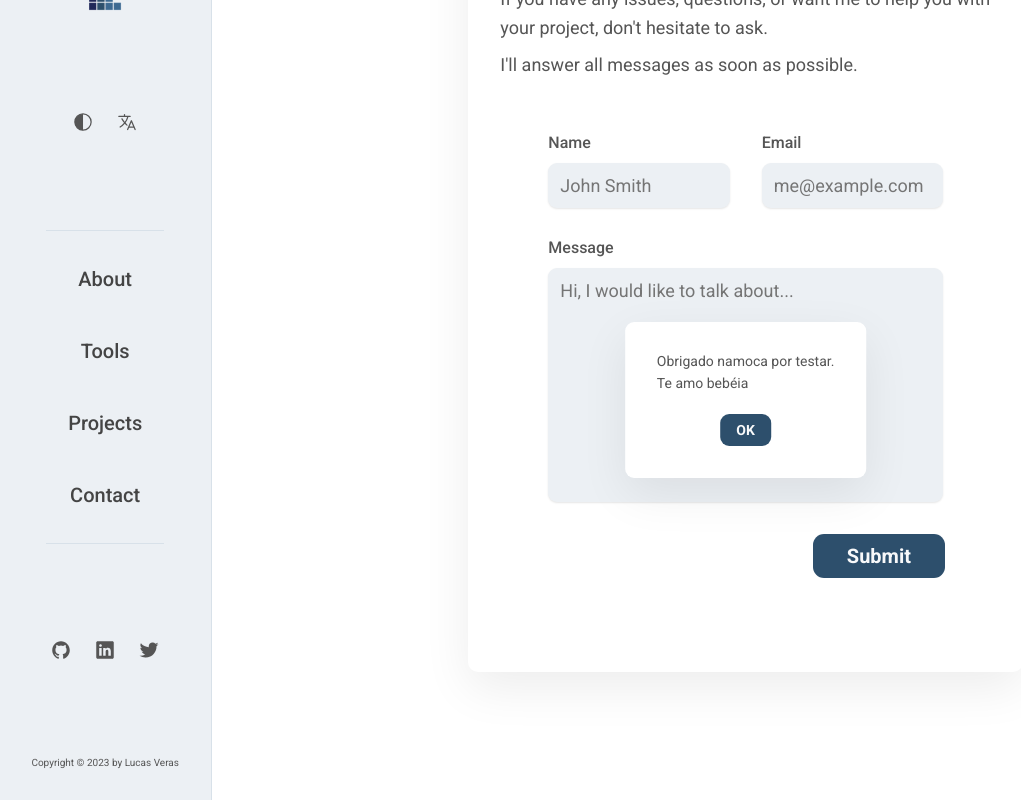
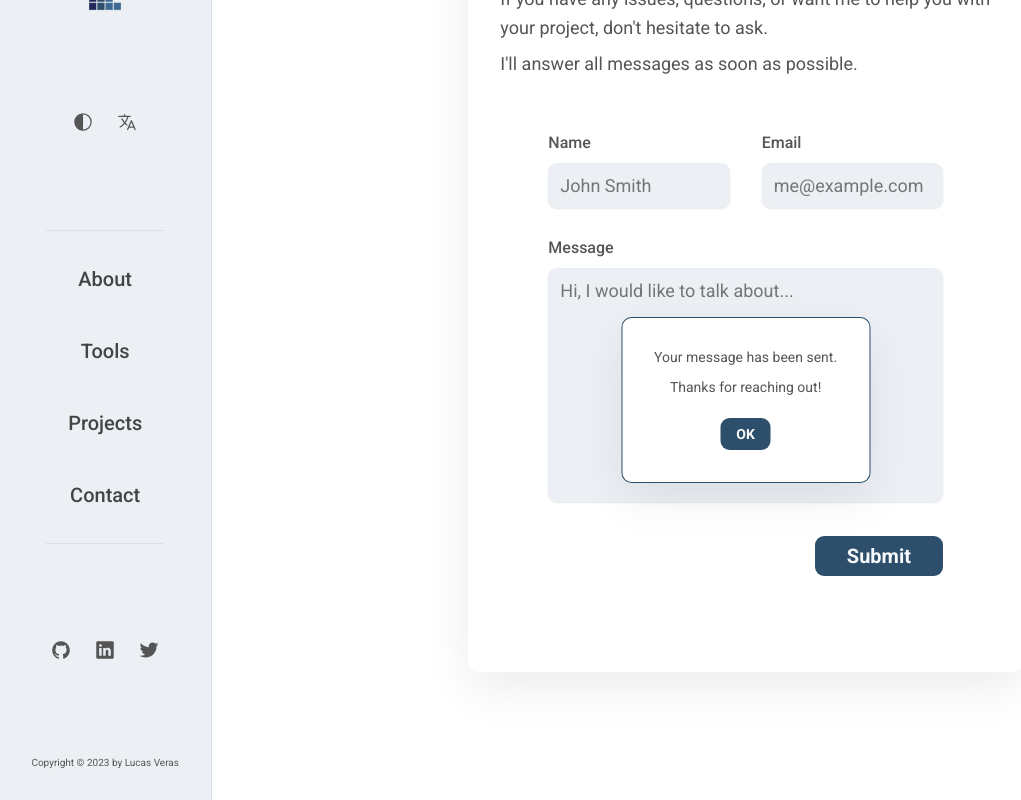
Before and after one commit to verasls/lveras.com, a React (Create React App) app: page / in a window 1280 px wide. Both pictures are taken after typing "Sample", "name@example.com", "Sample" into the empty fields and a click on the button "Submit". Shown: the part 58-858 px from the top of the page, without its empty margins (1-1022 px from the left). Built offline with nearby package versions, Linux system fonts and the light colour scheme; some icons are missing.

Commit message:
Close modal on escape key press and re-style de modal

```diff
--- a/src/components/Contact.css
+++ b/src/components/Contact.css
@@ -94,12 +94,27 @@ textarea {
   z-index: 9999;
 }
 
+.contact-form__modal:focus {
+  outline: none;
+  box-shadow: 0 0 0 1px var(--logo-blue-2), 0 1.6rem 4.8rem rgba(0, 0, 0, 0.075);
+}
+
 .contact-form__modal.open {
   opacity: 1;
 }
 
-.modal__text {
+.txt__container {
+  display: flex;
+  flex-direction: column;
+  justify-content: center;
+  align-items: center;
+  height: 100%;
+  gap: 0.8rem;
+}
+
+.modal__txt {
   font-size: 1.4rem;
+  text-align: center;
 }
 
 .btn__container {
--- a/src/components/Contact.js
+++ b/src/components/Contact.js
@@ -1,4 +1,4 @@
-import { useState, useRef } from "react";
+import { useState, useRef, useEffect } from "react";
 
 import "./Contact.css";
 
@@ -7,7 +7,7 @@ export function Contact() {
     <section className="section-contact" id="contact">
       <div className="contact-form__card">
         <span className="subheading">Contact-me</span>
-        <h2>Thanks for reaching out! How can I help you?</h2>
+        <h2>How can I help you?</h2>
 
         <p className="text">
           If you have any issues, questions, or want me to help you with your
@@ -25,7 +25,6 @@ function ContactForm() {
   const [name, setName] = useState("");
   const [email, setEmail] = useState("");
   const [message, setMessage] = useState("");
-
   const [isModalOpen, setModalOpen] = useState(false);
 
   const submitButtonRef = useRef(null);
@@ -33,19 +32,16 @@ function ContactForm() {
   function handleSubmit(e) {
     e.preventDefault();
 
-    if (e.nativeEvent.submitter === e.target.elements.submitButton) {
-      if (name && email && message) {
-        setName("");
-        setEmail("");
-        setMessage("");
-
-        setModalOpen(true);
-      }
+    if (name && email && message) {
+      setName("");
+      setEmail("");
+      setMessage("");
+      setModalOpen(true);
     }
   }
 
   return (
-    <form className="contact-form" onSubmit={handleSubmit} noValidate>
+    <form className="contact-form" onSubmit={handleSubmit}>
       <div className="contact-form__name">
         <label htmlFor="name">Name</label>
         <input
@@ -101,10 +97,31 @@ function ContactForm() {
 }
 
 function ContactModal({ isModalOpen, setModalOpen }) {
+  const modalRef = useRef(null);
+
+  useEffect(() => {
+    if (isModalOpen && modalRef.current) {
+      modalRef.current.focus();
+    }
+  }, [isModalOpen]);
+
+  function handleKeyDown(e) {
+    if (e.key === "Escape") {
+      setModalOpen(false);
+    }
+  }
+
   return (
-    <div className={`contact-form__modal${isModalOpen ? " open" : ""}`}>
-      <p className="modal__text">Obrigado namoca por testar.</p>
-      <p className="modal__text">Te amo bebéia</p>
+    <div
+      className={`contact-form__modal${isModalOpen ? " open" : ""}`}
+      onKeyDown={handleKeyDown}
+      tabIndex={0}
+      ref={modalRef}
+    >
+      <div className="txt__container">
+        <p className="modal__txt">Your message has been sent.</p>
+        <p className="modal__txt">Thanks for reaching out!</p>
+      </div>
 
       <div className="btn__container">
         <button
```
